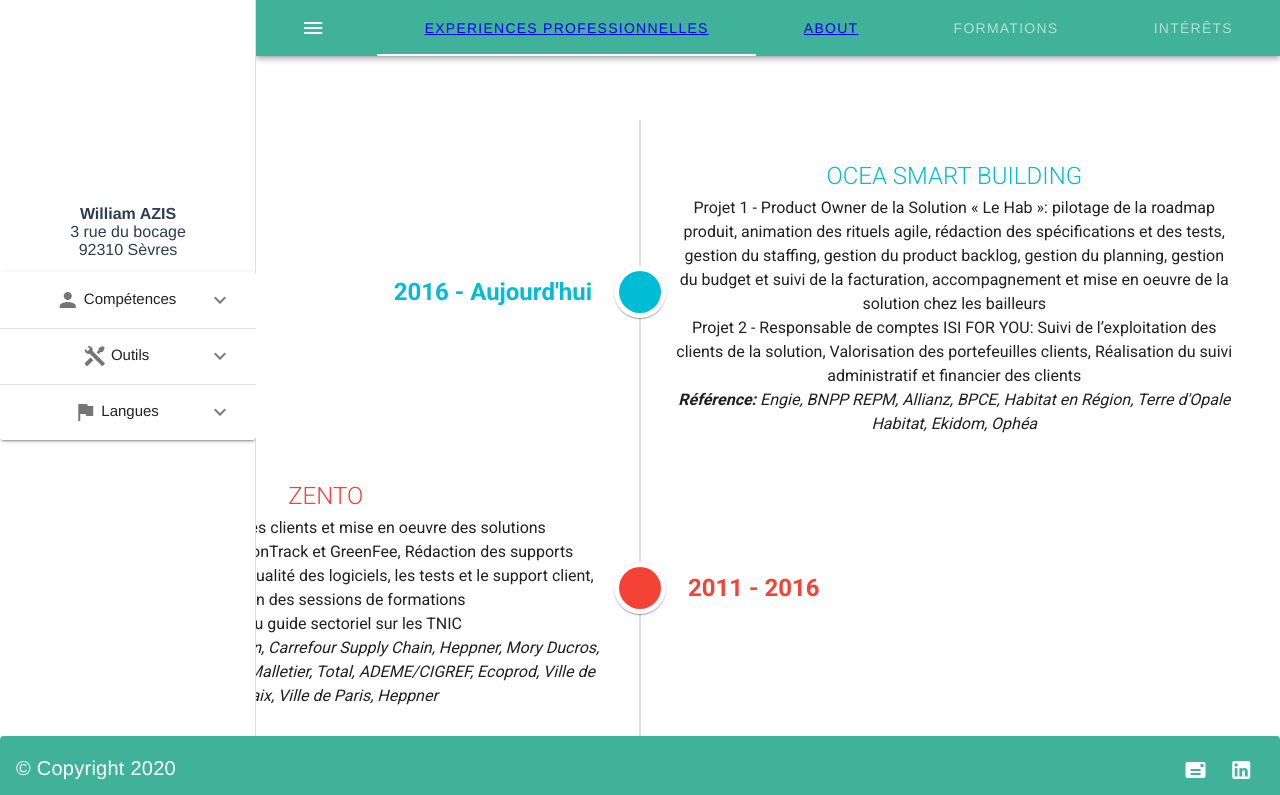
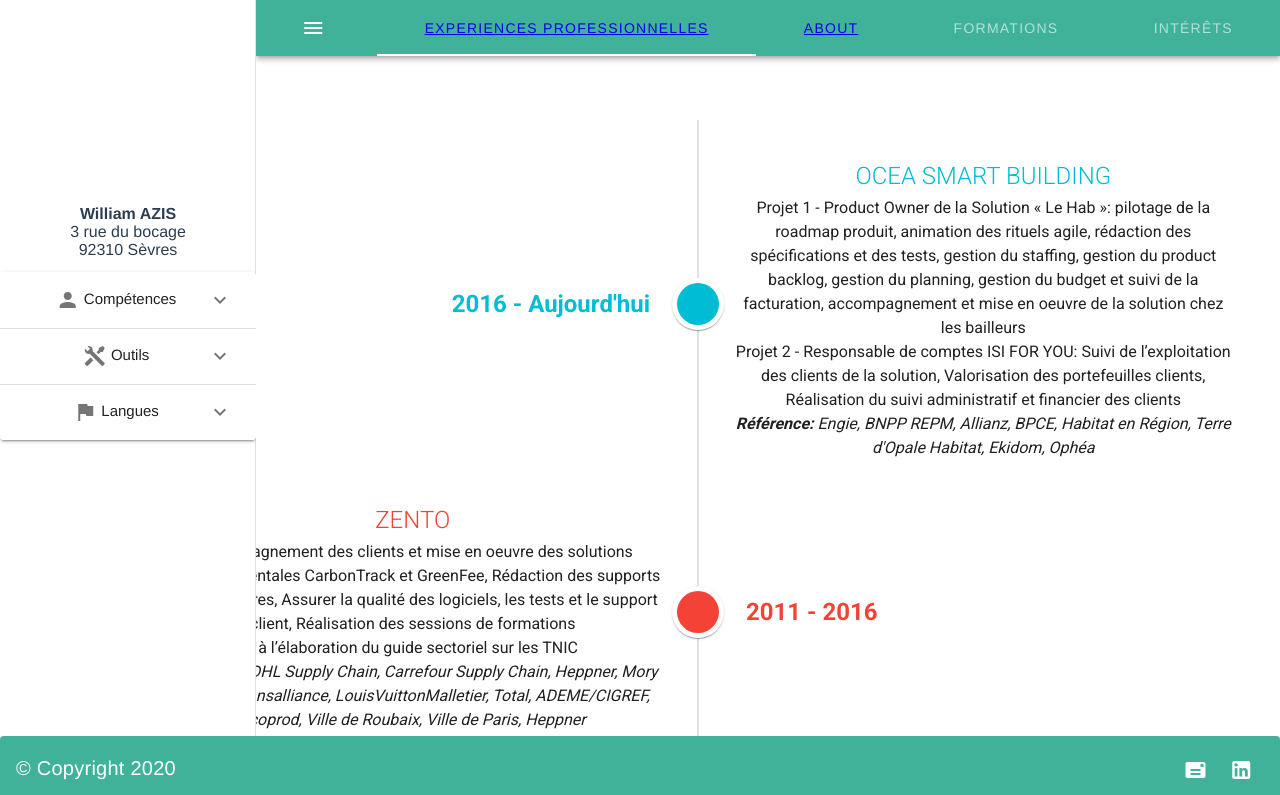
Before and after one commit to zilliw/portfolio-wa, a Vue app: page / in a window 1280 px wide. Shown: the top 795 px of the page. Built offline with nearby package versions, Linux system fonts and the light colour scheme.

Commit message:
update experience.vue

```diff
--- a/src/views/Experience.vue
+++ b/src/views/Experience.vue
@@ -1,7 +1,7 @@
 <template>
   <v-app id="inspire">
-
-    <v-timeline class="container">
+    <div class="container">
+    <v-timeline >
       <v-timeline-item
         v-for="(year, i) in years"
         :key="i"
@@ -23,6 +23,7 @@
         </div>
       </v-timeline-item>
     </v-timeline>
+    </div>
   </v-app>
 </template>
 
@@ -65,6 +66,8 @@
 .container {
   display:flex;
   flex-direction: column;
+  padding-left: 10%;
+  padding-top: 0;
 }
 
 </style>
```
